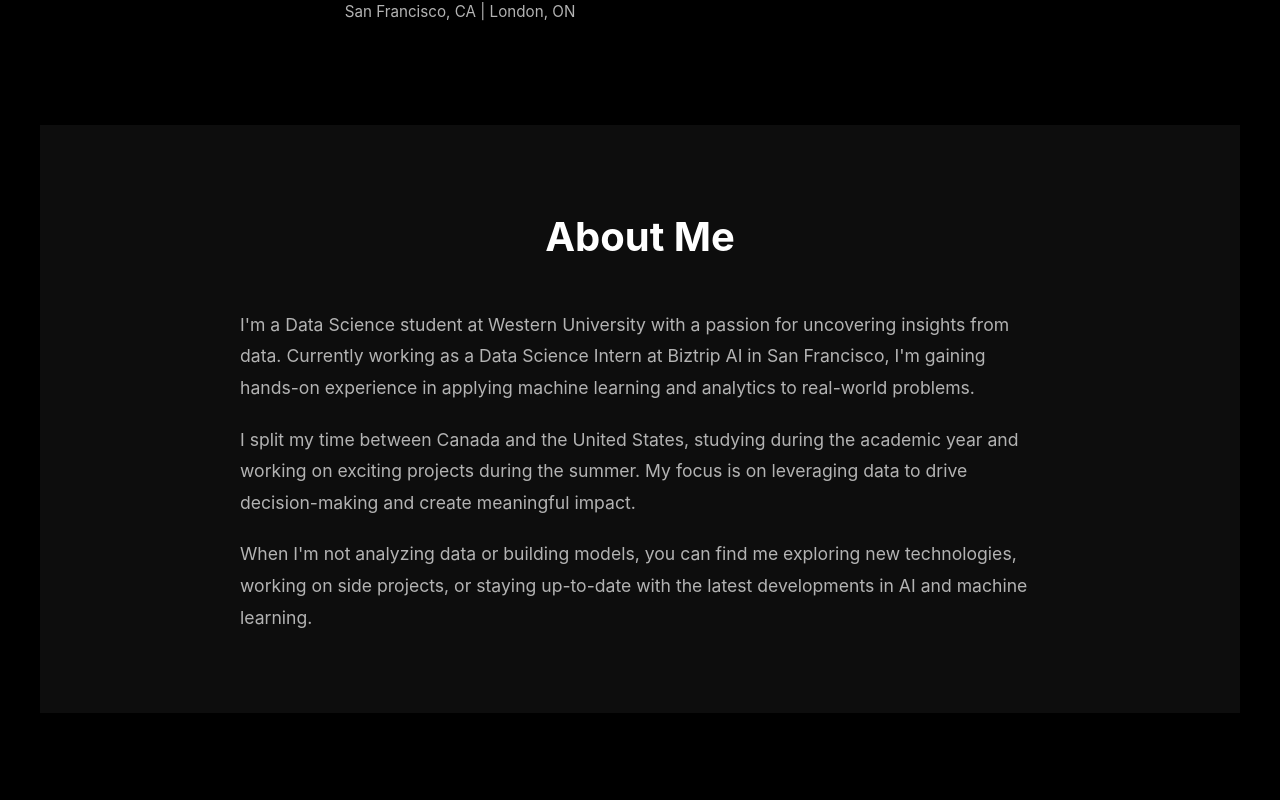
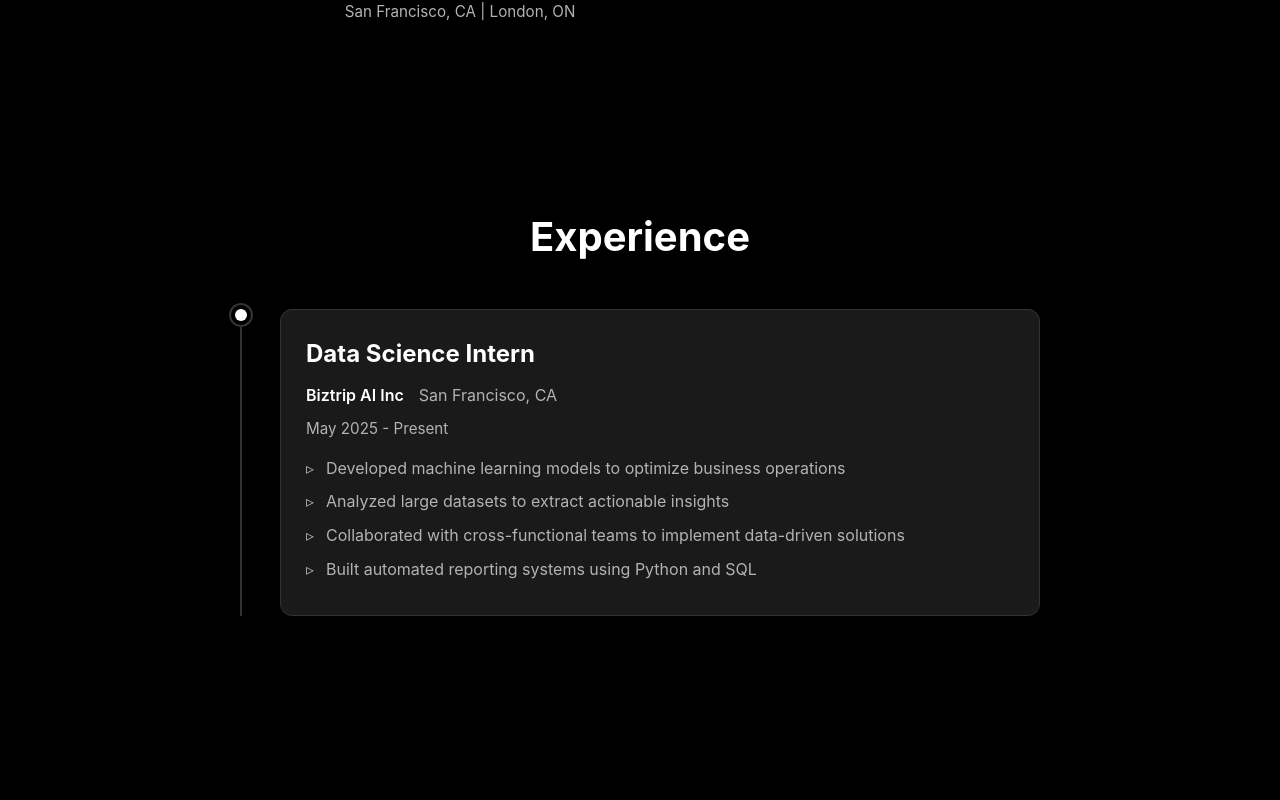
Before and after one commit to evanpersinger/portfolio, a React (Vite) app: page / in a window 1280 px wide. Shown: the part 420-1220 px from the top of the page. Built offline with nearby package versions, Linux system fonts and the light colour scheme.

Commit message:
removed about me section, moved experience to the top

```diff
--- a/src/App.jsx
+++ b/src/App.jsx
@@ -1,8 +1,6 @@
 import React from 'react'
 import Hero from './components/Hero'
-import About from './components/About'
 import Skills from './components/Skills'
-import Projects from './components/Projects'
 import Experience from './components/Experience'
 import './App.css'
 
@@ -11,10 +9,8 @@ function App() {
     <div className="App">
       <main>
         <Hero />
-        <About />
+        <Experience />
         <Skills />
-        <Projects />
-        <Experience />
       </main>
     </div>
   )
--- a/src/components/About.jsx
+++ b/src/components/About.jsx
@@ -8,20 +8,14 @@ function About() {
       <div className="about-content">
         <div className="about-text">
           <p>
-            I'm a Data Science student at Western University with a passion for uncovering
-            insights from data. Currently working as a Data Science Intern at Biztrip AI in
-            San Francisco, I'm gaining hands-on experience in applying machine learning and
-            analytics to real-world problems.
+            I'm a Data Science student at Western University. Currently working as a Backend Engineering Intern at Biztrip AI in
+            San Francisco.
           </p>
           <p>
-            I split my time between Canada and the United States, studying during the academic
-            year and working on exciting projects during the summer. My focus is on leveraging
-            data to drive decision-making and create meaningful impact.
+            I split my time between Canada and the United States, I'm in London for the fall and winter terms, and I spend my summers
+            in San Francisco.
           </p>
           <p>
-            When I'm not analyzing data or building models, you can find me exploring new
-            technologies, working on side projects, or staying up-to-date with the latest
-            developments in AI and machine learning.
           </p>
         </div>
       </div>
```
